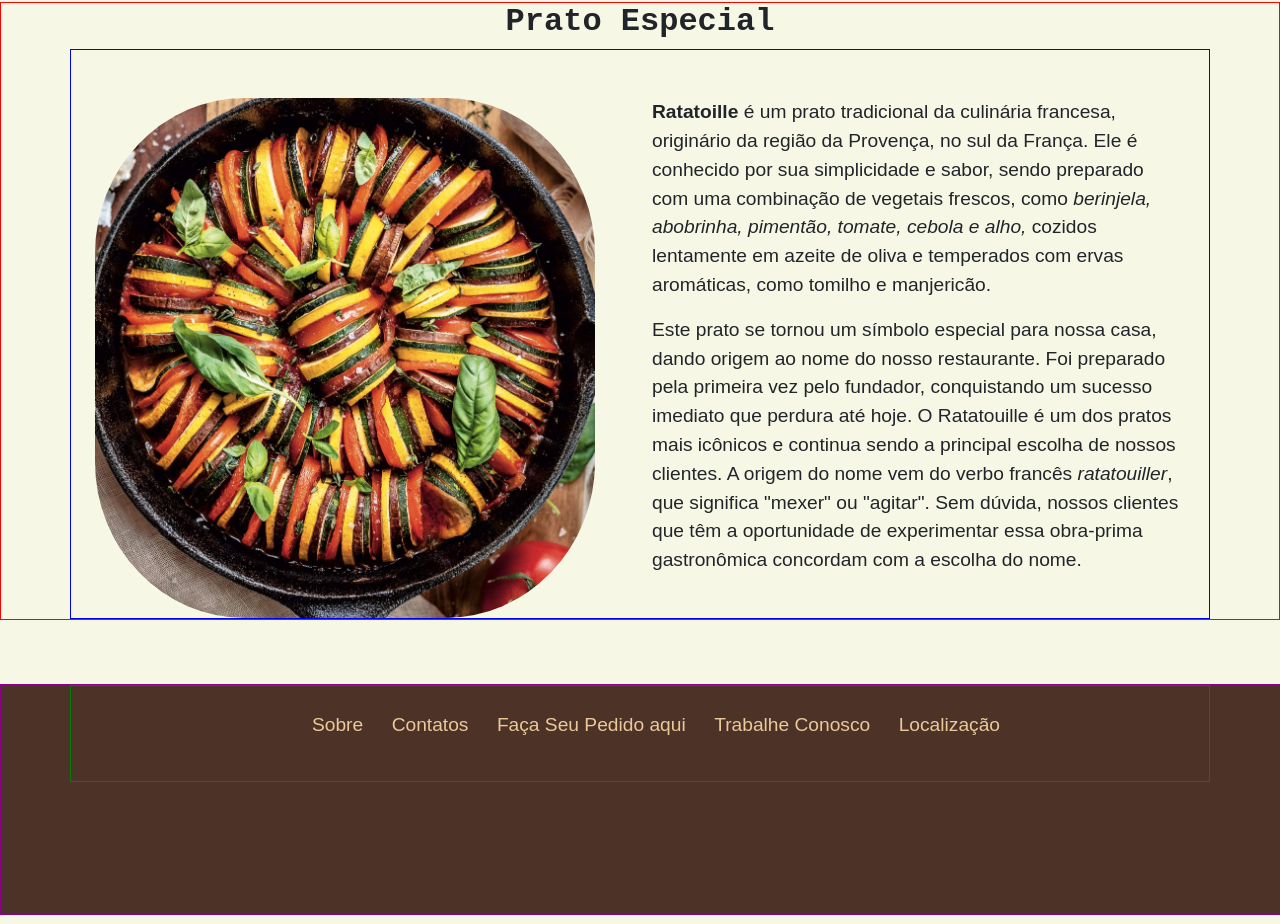
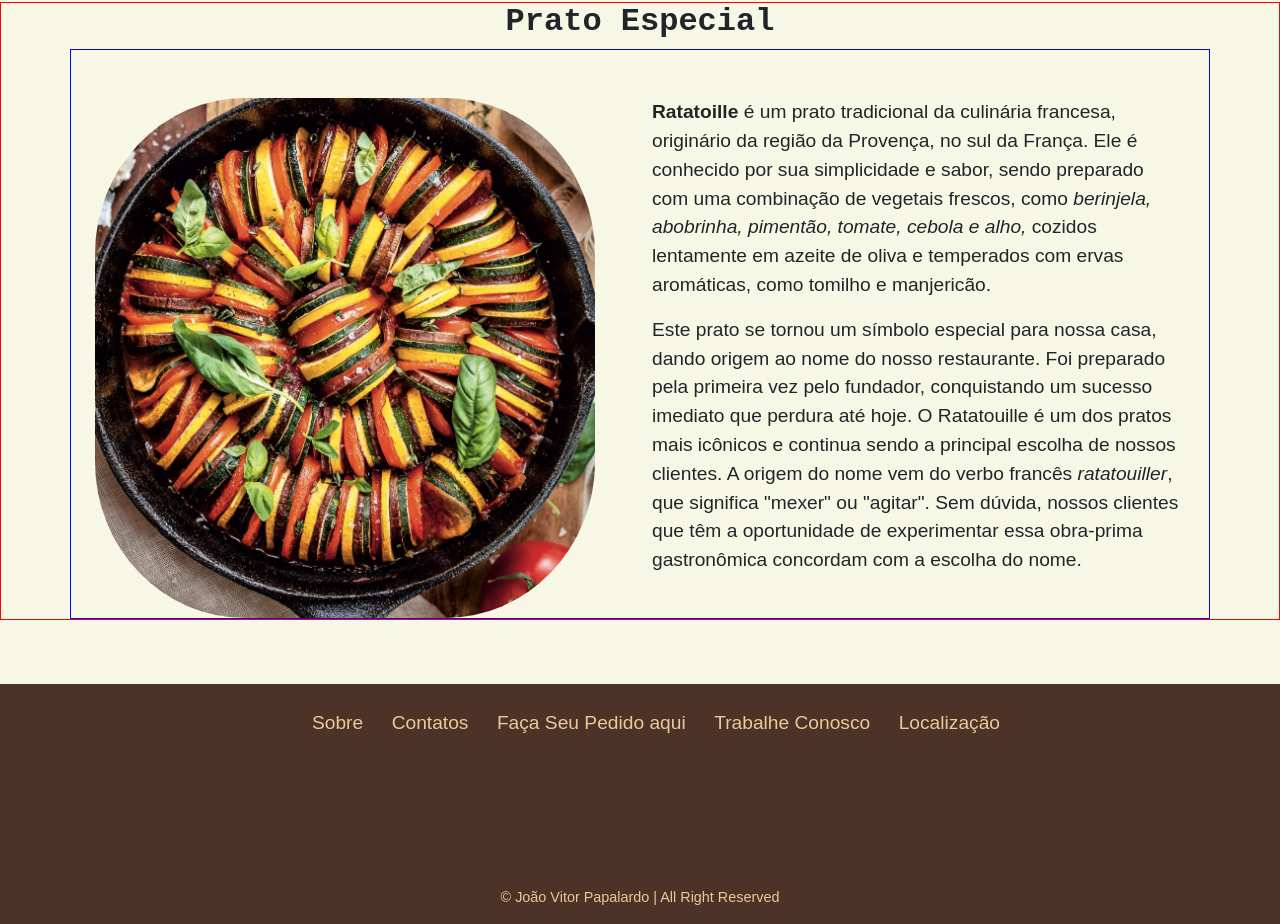
Before and after one commit to joaovitorpapalardo/restaurante, a plain HTML site: page index.html in a window 1280 px wide. Shown: the part 890-1814 px from the top of the page. Drawn offline with nearby package versions, Linux system fonts and the light colour scheme.

Commit message:
change css

```diff
--- a/css/style.css
+++ b/css/style.css
@@ -1,3 +1,7 @@
+* {
+    box-sizing: border-box;
+}
+
 body {
     font-family: Arial, sans-serif;
     margin: 0;
@@ -121,8 +125,15 @@ a {
 
 .footer {
     background-color: #4d3227;
-    height: 18vw;
+    height: 30vh;
     margin-top: 5%;
+    display: flex;
+    flex-direction: column;
+    justify-content: space-between;
+    align-items: center;
+    text-align: center;
+    width: 100%;
+    box-sizing: border-box;
 }
 
 .container-footer {
@@ -134,14 +145,34 @@ a {
     list-style: none;
 }
 
-
-.container-footer ul li a{
+.link {
     padding: 12px;
     text-decoration: none;
     color: #ebc999;
     font-size: 1.2em;
+    position: relative;
+    transition: color 0.4s ease;
 }
 
-.container-footer ul li a:hover{
+.link::after {
+    content: "";
+    position: absolute;
+    left: 0;
+    bottom: 0;
+    width: 0;
+    height: 2px;
+    background-color: #fceedc;
+    transition: width 0.4s ease;
+}
 
+.link:hover::after {
+    width: 100%;
 }
+
+.copyright {
+   font-size: 0.9em;
+   color: #ebc999;
+   margin-top: 10px;
+   word-wrap: break-word;
+   max-width: 100%;
+}
--- a/index.html
+++ b/index.html
@@ -86,22 +86,21 @@
 
 
 
-        <footer class="footer primary " style="border: 1px solid darkmagenta;">
-            <div class="container container-footer" style="border: 1px solid green;">
-                <div class="row">
-                    <div class="col-lg-12 ">
-                        <ul>
-                            <li class="list">
-                                <a class="link" href="">Sobre</a>
-                                <a class="link" href="">Contatos</a>
-                                <a class="link" href="">Faça Seu Pedido aqui</a>
-                                <a class="link" href="">Trabalhe Conosco</a>
-                                <a class="link" href="">Localização</a>
-                            </li>
-                        </ul>
-                    </div>
-                </div>
+        <footer class="footer">
+            <div class="container container-footer">
+                <ul>
+                    <li class="list">
+                        <a class="link" href="#">Sobre</a>
+                        <a class="link" href="#">Contatos</a>
+                        <a class="link" href="#">Faça Seu Pedido aqui</a>
+                        <a class="link" href="#">Trabalhe Conosco</a>
+                        <a class="link" href="#">Localização</a>
+                    </li>
+                </ul>
             </div>
+            <p class="copyright">
+                &copy; João Vitor Papalardo | All Right Reserved
+            </p>
         </footer>
     </body>
 </html>
```
